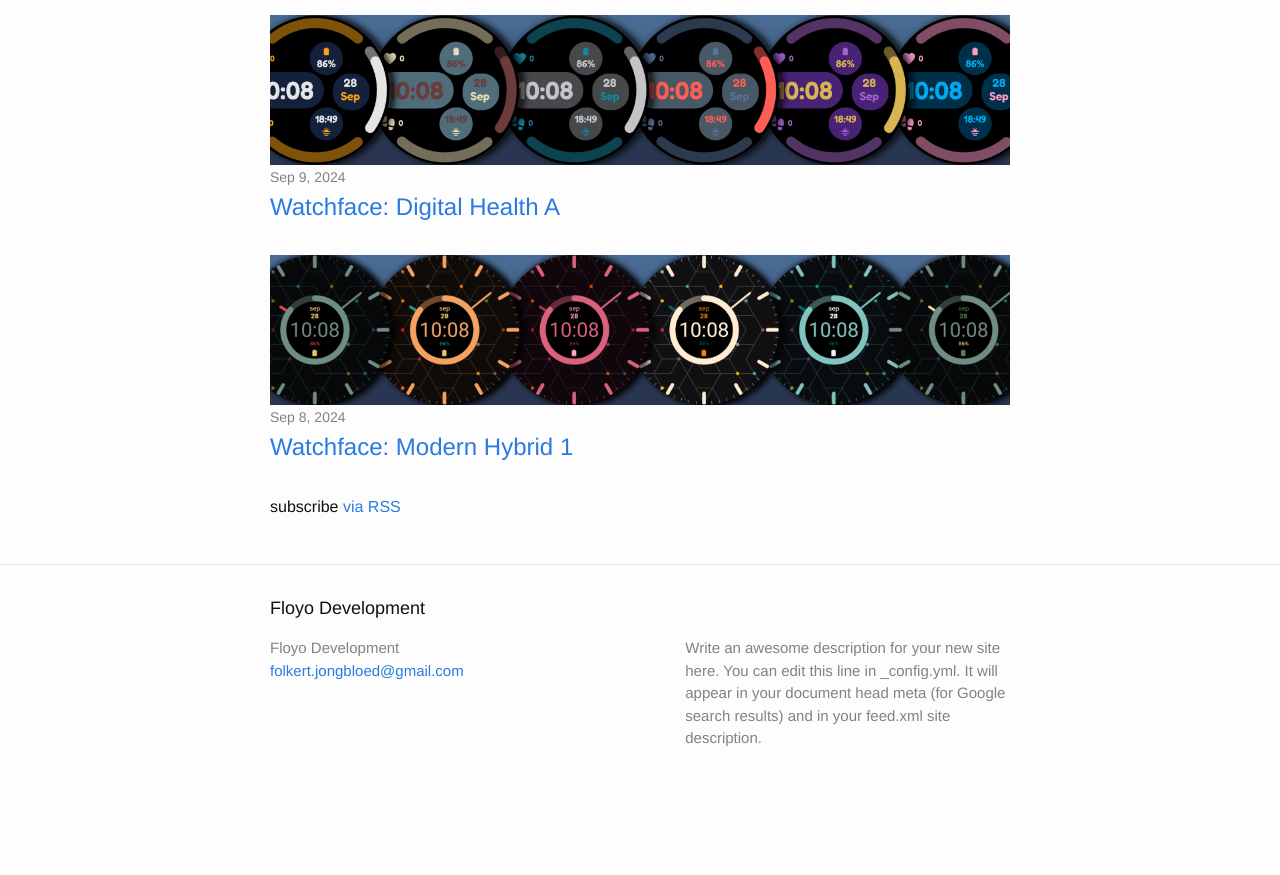
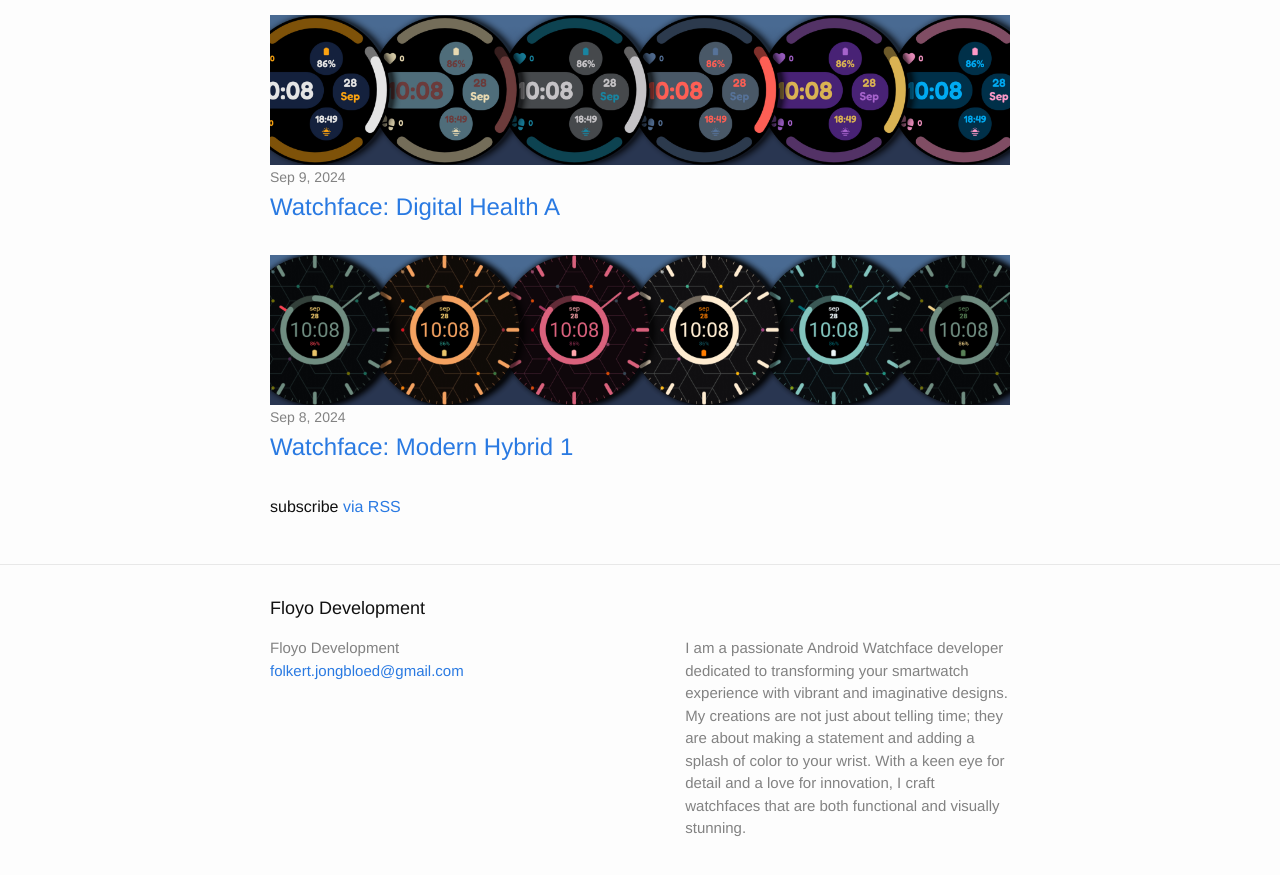
Before and after one commit to FolkertJo/floyo.github.io, a Jekyll site: the page built from index.html, in a window 1280 px wide and 900 px high, scrolled down 602 px. Shown: the top 875 px of the window. Built offline with Jekyll 4.4.1, drawn with Linux system fonts in a browser that asks for light colours; before the commit the page ends 1412 px from its top, so only the background shows below that.

Commit message:
Added description

```diff
--- a/_config.yml
+++ b/_config.yml
@@ -2,9 +2,7 @@
 title: Floyo Development
 email: folkert.jongbloed@gmail.com
 description: > # this means to ignore newlines until "baseurl:"
-  Write an awesome description for your new site here. You can edit this
-  line in _config.yml. It will appear in your document head meta (for
-  Google search results) and in your feed.xml site description.
+  I am a passionate Android Watchface developer dedicated to transforming your smartwatch experience with vibrant and imaginative designs. My creations are not just about telling time; they are about making a statement and adding a splash of color to your wrist. With a keen eye for detail and a love for innovation, I craft watchfaces that are both functional and visually stunning.
 baseurl: /
 url: "https://folkertjo.github.io" # the base hostname & protocol for your site
 twitter_username:
```
